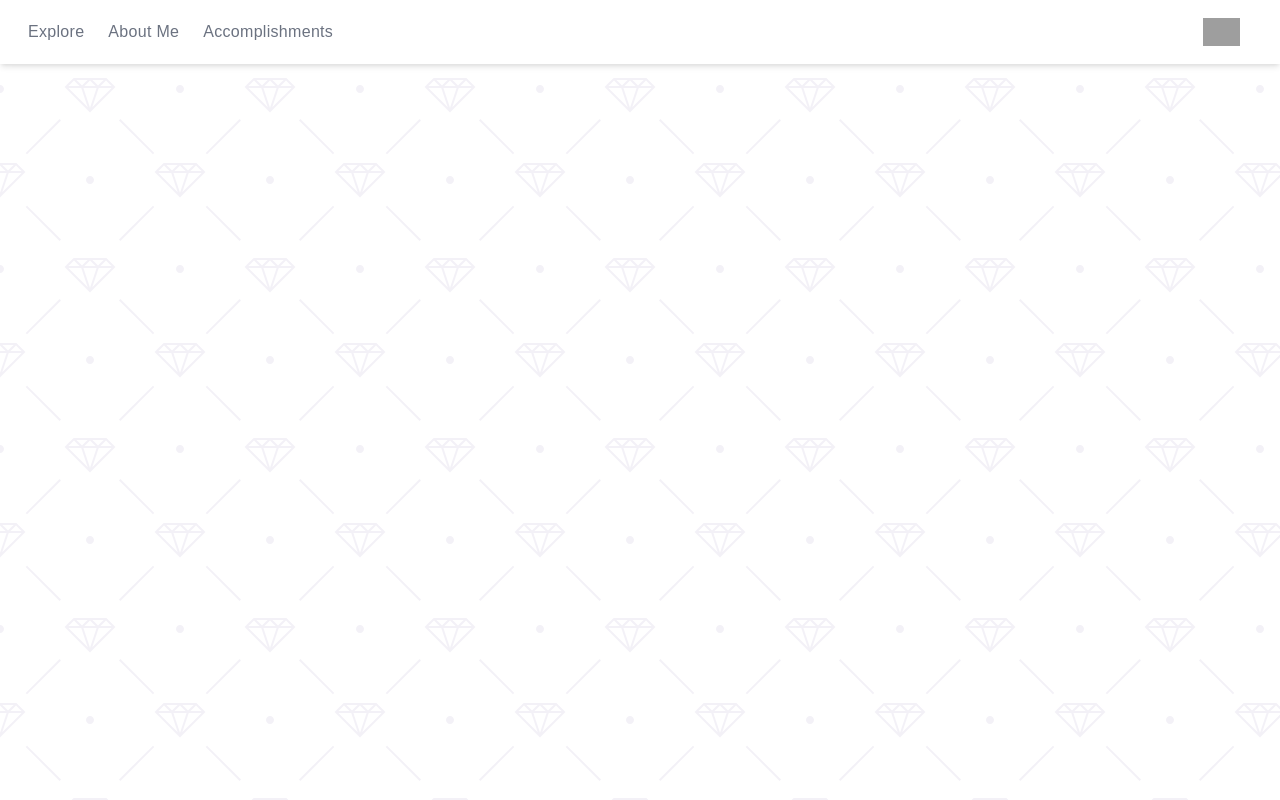
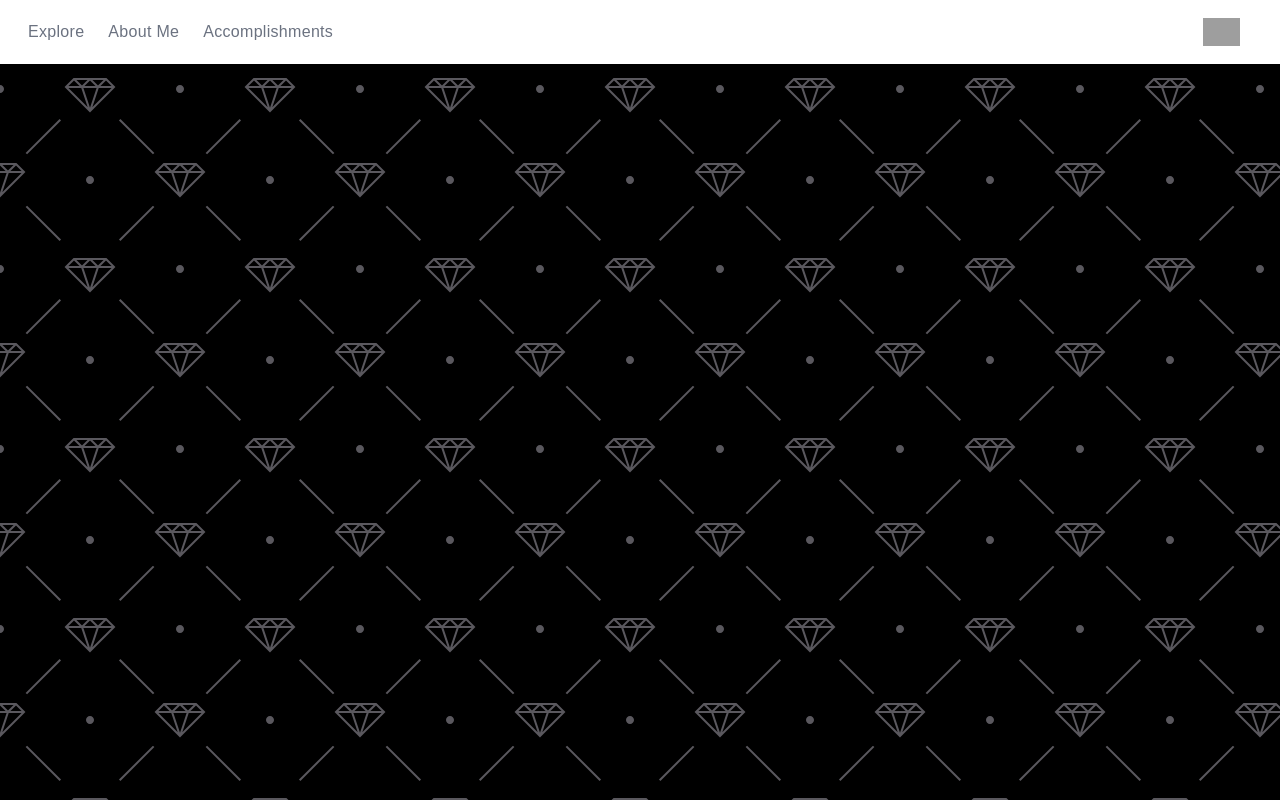
Before and after one commit to ccans/neevmangalofficial, a Next.js app: page /aboutme in a window 1280 px wide. Built offline with nearby package versions, Linux system fonts and the light colour scheme; grey boxes are pictures that could not be loaded.

Commit message:
Random Nonsense

```diff
--- a/components/BlogCardWrapper.js
+++ b/components/BlogCardWrapper.js
@@ -14,7 +14,7 @@ function BlogCardWrapper({id}) {
                 scale:1,
                 opacity: 1,
                 transition: {
-                    delay: 1.4 + (id*.1)
+                    delay: .4 + (id*.1)
                 }
             }
 
--- a/components/Header.js
+++ b/components/Header.js
@@ -10,7 +10,7 @@ function Header({droppedDown, toggleDropDown, setCover}) {
             <div className = "ml-4 md:flex-grow justify-left max-w-md hidden md:flex">
                 <HeaderItem title="Explore" setCover={setCover} address="blog"/>
                 <HeaderItem title="About Me" setCover={setCover} address="aboutme"/>
-                <HeaderItem title="Accomplishments" setCover={setCover} address=" "/>
+                <HeaderItem title="Accomplishments" setCover={setCover} address=""/>
             </div>
             <div>
                 <Icon droppedDown={droppedDown} toggleDropDown={toggleDropDown} />
--- a/components/HeaderItem.js
+++ b/components/HeaderItem.js
@@ -2,7 +2,7 @@ import Link from 'next/link'
 
 function HeaderItem({title, setCover, address}) {
     return (
-        <div className = "content-center flex flex-wrap" onClick={() => setCover(true)}>
+        <div className = "content-center flex flex-wrap" onClick={() => setCover(false)}>
            <Link href={"/" + address}><p className = "cursor-pointer mx-3 titillium-thin transition duration-500 text-gray-500 hover:text-black">{title}</p></Link>
         </div>
     )
--- a/components/Layout.js
+++ b/components/Layout.js
@@ -3,17 +3,17 @@ import Dropdown from "./Dropdown";
 import Coverpage from './Coverpage';
 import React, { useState, useEffect } from 'react';
 
-export default function Layout({ children }) {
+export default function Layout({ children, aboutMe, aboutMeToggle }) {
     const [droppedDown, toggleDropDown] = useState(false);
     const [coverPageDown, setCover] = useState(false);
 
-    const timer = setTimeout(() => {
-        setCover(false);
-      }, 1000);
+    // const timer = setTimeout(() => {
+    //     setCover(false);
+    //   }, 1000);
 
-    useEffect(() => {
-        setCover(true);
-      }, []);
+    // useEffect(() => {
+    //     setCover(true);
+    //   }, []);
 
     return (
         <div>
--- a/pages/_app.js
+++ b/pages/_app.js
@@ -1,9 +1,13 @@
 import '../styles/globals.css'
 import Layout from "../components/Layout"
+import React, { useState } from 'react';
 
 function MyApp({ Component, pageProps }) {
+
+  const [aboutMe, aboutMeToggle] = useState(false);
+
   return (
-    <Layout> <Component {...pageProps} /> </Layout>
+    <Layout aboutMe={aboutMe} aboutMeToggle={aboutMeToggle}> <Component {...pageProps} /> </Layout>
   )
 }
 
--- a/pages/aboutme.js
+++ b/pages/aboutme.js
@@ -10,7 +10,7 @@ export default function Home() {
       </Head>
 
       <main>
-        <div className="h-screen bg-design white flex pt-16">
+        <div className="h-screen bg-design bg-black flex pt-16 z-30 grid">
 
         </div>
       </main>
--- a/pages/index.js
+++ b/pages/index.js
@@ -111,7 +111,7 @@ const particleParams = {
   "retina_detect": true
 }
 
-export default function Home() {
+export default function Home({aboutMe}) {
 
 
 
@@ -126,7 +126,7 @@ export default function Home() {
         <div className="fixed w-screen h-screen">
           <Particles params={particleParams}  />
         </div>
-        <div className="h-screen bg-design white flex pt-16">
+        <div className={aboutMe ? "h-screen bg-design black flex pt-16" :"h-screen bg-design white flex pt-16"}>
             <MainStripe />
             <BlogCardContainer />
         </div>
```
